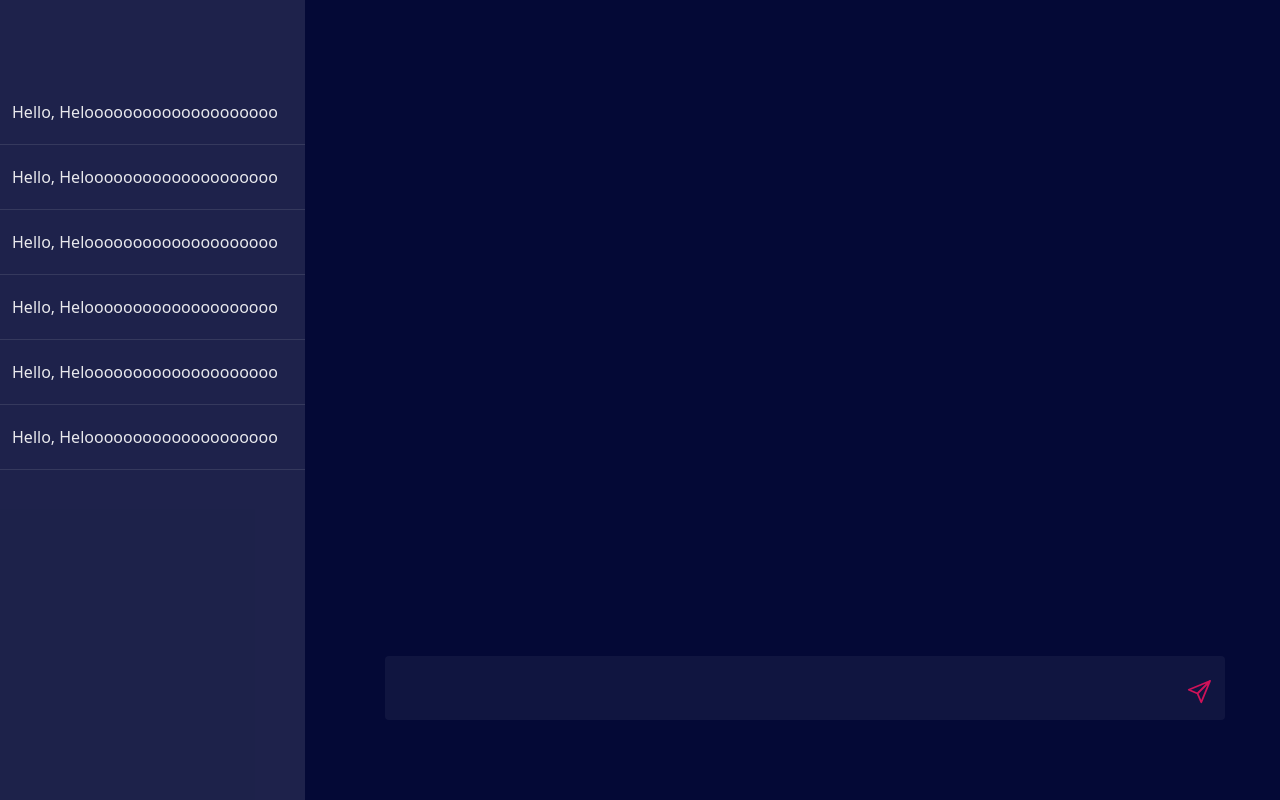
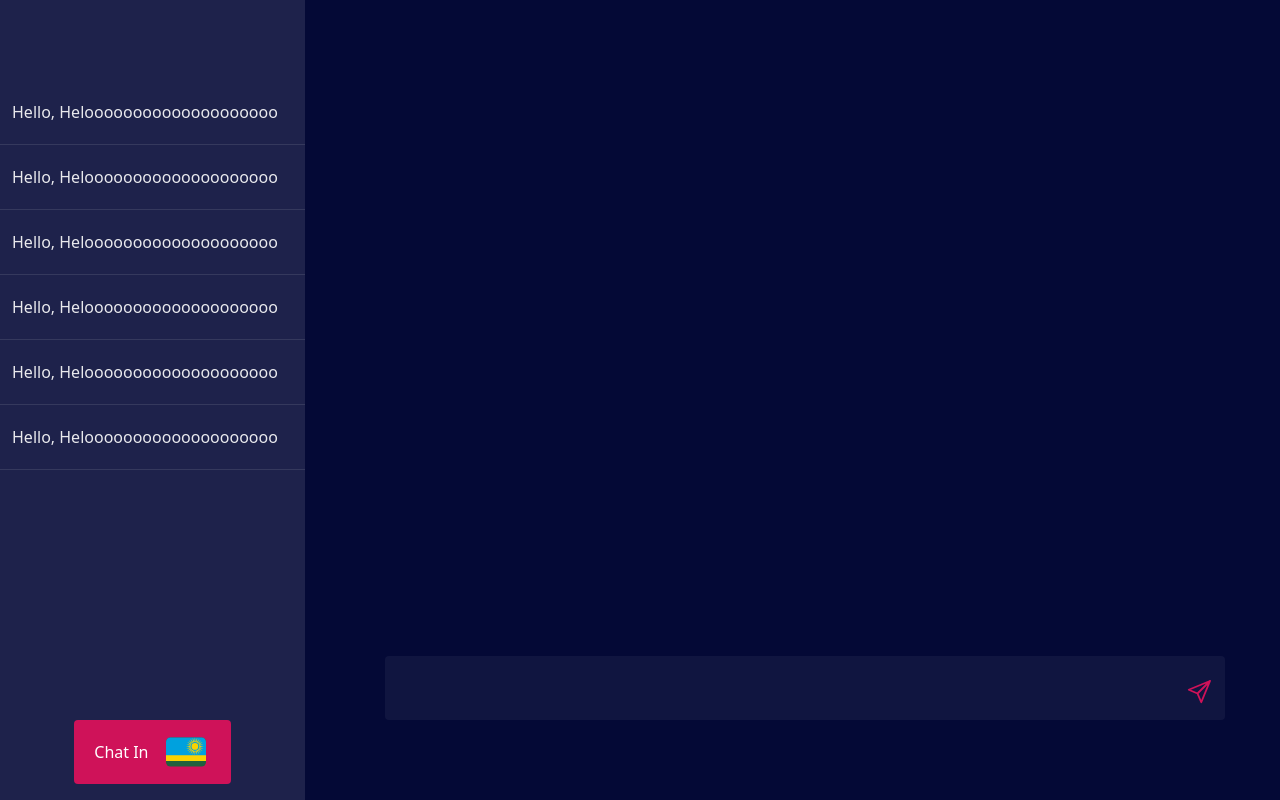
Before and after one commit to Delyc/AI_hackathon_ALU, a Next.js app: page /chat in a window 1280 px wide. Built offline with nearby package versions, Linux system fonts and the light colour scheme.

Commit message:
Feat: Adding dialog flow

```diff
--- a/components/sections/Chat.tsx
+++ b/components/sections/Chat.tsx
@@ -1,7 +1,9 @@
 import Image from "next/image";
 import hero from '../../public/assets/hero2.jpg'
 import React, { HtmlHTMLAttributes, useRef } from 'react'
-interface Conversation{
+import Button from "../UI/Button";
+import Link from "next/link";
+interface Conversation {
     role: string,
     content: string
 }
@@ -19,9 +21,9 @@ const Chat = () => {
         },
         [])
 
-    const handleKeyDown = async (e: React.KeyboardEvent<HTMLInputElement> )=> {
-    if(e.key === "Enter") {
-      const chatHistory = [...conversation, {role: "user", content: value}]
+    const handleKeyDown = async (e: React.KeyboardEvent<HTMLInputElement>) => {
+        if (e.key === "Enter") {
+            const chatHistory = [...conversation, { role: "user", content: value }]
 
 
             const res = await fetch("/api/openAIChat", {
@@ -29,13 +31,13 @@ const Chat = () => {
                 headers: {
                     "Content-Type": "application/json"
                 },
-        body: JSON.stringify({messages: chatHistory})
+                body: JSON.stringify({ messages: chatHistory })
             })
 
             const data = await res.json()
             setValue("")
             setConversation([
-        ...chatHistory, {role: "assistant", content: data.result.choices[0].message.content}
+                ...chatHistory, { role: "assistant", content: data.result.choices[0].message.content }
             ])
         }
     }
@@ -78,7 +80,14 @@ const Chat = () => {
 
                     </div>
                 </div>
+                <div className="flex justify-center">
+                    <Link href="/kiny-chat">
+                    <button className="flex gap-3 items-center rounded px-5 py-3 bg-primary-pink text-white font-medium">Chat In
+                        <svg width="50px" height="40px" viewBox="0 0 36 36" xmlns="http://www.w3.org/2000/svg" xmlnsXlink="http://www.w3.org/1999/xlink" aria-hidden="true" role="img" className="iconify iconify--twemoji" preserveAspectRatio="xMidYMid meet"><path fill="#20603D" d="M36 27a4 4 0 0 1-4 4H4a4 4 0 0 1-4-4V9a4 4 0 0 1 4-4h28a4 4 0 0 1 4 4v18z"></path><path fill="#FAD201" d="M0 19h36v7H0z"></path><path fill="#00A1DE" d="M32 5H4a4 4 0 0 0-4 4v12h36V9a4 4 0 0 0-4-4z"></path><path fill="#FAD201" d="M26 5l.522 4.034l1.548-3.762l-.539 4.032L30 6.072l-1.565 3.755l3.221-2.484l-2.483 3.222L32.929 9l-3.234 2.469l4.033-.54l-3.762 1.548L34 13l-4.034.523l3.762 1.547l-4.033-.539L32.929 17l-3.756-1.565l2.483 3.222l-3.221-2.484L30 19.929l-2.469-3.234l.539 4.033l-1.548-3.762L26 21l-.522-4.034l-1.549 3.762l.54-4.033L22 19.929l1.565-3.756l-3.221 2.484l2.482-3.222L19.071 17l3.233-2.469l-4.032.539l3.761-1.547L18 13l4.033-.523l-3.761-1.548l4.032.54L19.071 9l3.755 1.565l-2.482-3.222l3.221 2.484L22 6.072l2.469 3.232l-.54-4.032l1.549 3.762z"></path><circle fill="#00A1DE" cx="26" cy="13" r="4"></circle><circle fill="#FAD201" cx="26" cy="13" r="3"></circle></svg>
+                    </button>
+                    </Link>
 
+                </div>
 
             </div>
 
@@ -148,10 +157,10 @@ const Chat = () => {
                     <div className="relative flex">
                         <input className="bg-white/5 py-5 rounded px-5 outline-none text-white/50 w-3/4" value={value}
                             onChange={handleInput}
-  onKeyDown={handleKeyDown}/>
+                            onKeyDown={handleKeyDown} />
                         <div className=" -ml-10 mt-5">
                             <svg width="30px" height="30px" viewBox="0 0 24 24" fill="none" xmlns="http://www.w3.org/2000/svg">
-<path d="M20 4L3 11L10 14M20 4L13 21L10 14M20 4L10 14" stroke="#Cf1259" stroke-width="1.5" stroke-linecap="round" stroke-linejoin="round"/>
+                                <path d="M20 4L3 11L10 14M20 4L13 21L10 14M20 4L10 14" stroke="#Cf1259" stroke-width="1.5" stroke-linecap="round" stroke-linejoin="round" />
                             </svg>
                         </div>
                     </div>
--- /dev/null
+++ b/components/sections/KinyChat.tsx
@@ -0,0 +1,28 @@
+import Button from "../UI/Button";
+const KinyChat = () => {
+    return (
+        <section className="bg-primary-blue flex h-screen">
+        <div className="w-1/2 px-10 py-10">
+            <h1 className="text-[#Cf1259] font-bold text-4xl  py-5">App~Name</h1>
+
+            <div className="px-10">
+                <h1 className="text-white text-6xl mt-5">Welcome page</h1>
+                <p className="text-white leading-[30px] tracking-[1px] mt-10 w-5/6">Lorem ipsum dolor sit amet consectetur adipisicing elit. Incidunt aut quibusdam, hic quia temporibus dicta quos quisquam suscipit, perspiciatis dolores omnis recusandae deserunt? Cumque nemo quibusdam, perferendis tempore modi in!</p>
+
+            </div>
+
+
+        </div>
+
+        <div className="bg-white h-screen w-1/2 py-20 gap-5 flex flex-col items-center ">
+
+        <iframe width="350" height="430" allow="microphone;" src="https://console.dialogflow.com/api-client/demo/embedded/c9e8a0e5-c7bb-4f4e-8467-ee51abe867ff"></iframe>
+
+
+        </div>
+
+    </section>
+     );
+}
+
+export default KinyChat;
--- /dev/null
+++ b/pages/kiny-chat.tsx
@@ -0,0 +1,9 @@
+import KinyChat from "@/components/sections/KinyChat";
+
+const kinyChat = () => {
+    return (
+        <KinyChat />
+     );
+}
+
+export default kinyChat;
```
Lines whose indentation alone changed are shown as unchanged.
